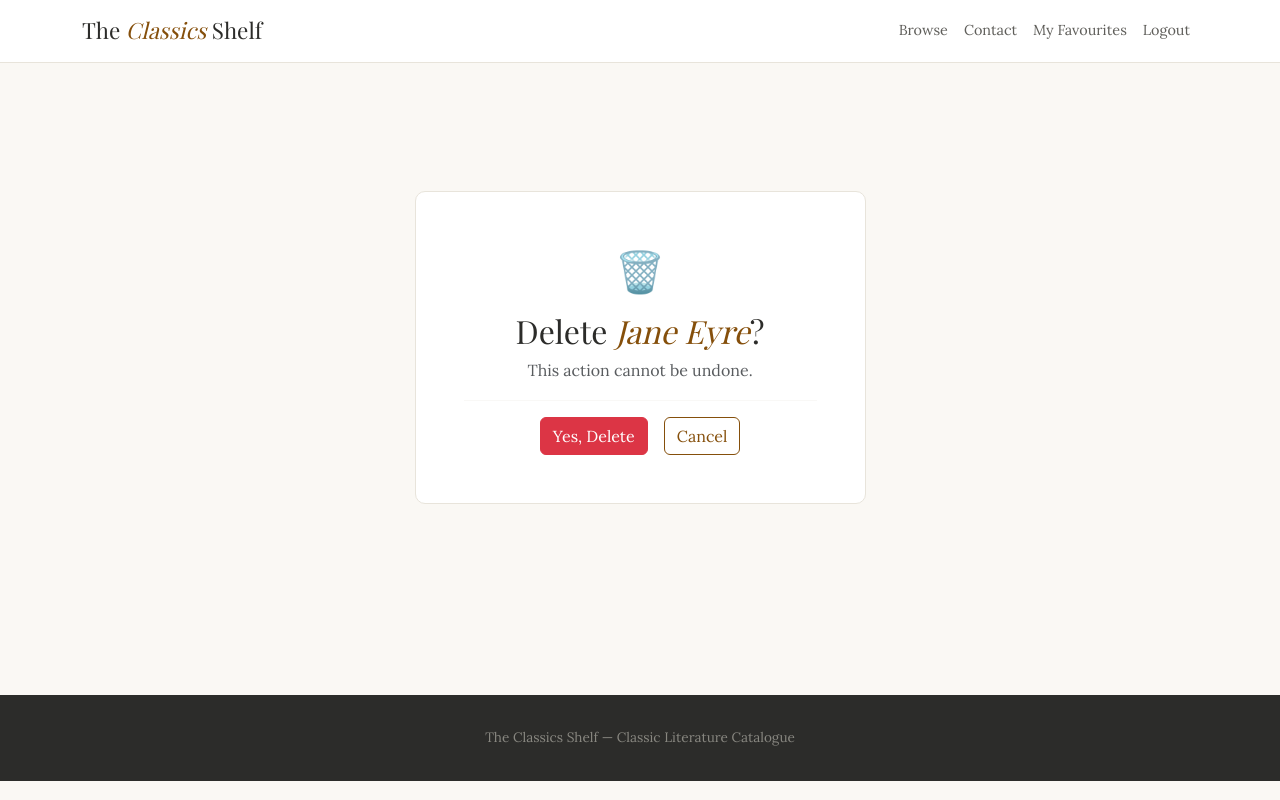
After one commit to Aj-Boi31/The_Classics_shelf, a Django app: page /book/1/delete/ in a window 1280 px wide. The commit adds this page. Run offline with Django 5.2, Linux system fonts and the light colour scheme; a user stored in the database is signed in; data comes from the database, SQL or seed files in the repository; both versions use the stored data as it was after the commit; some web fonts are replaced.

Commit message:
Add delete book functionality

```diff
--- a/books/urls.py
+++ b/books/urls.py
@@ -5,6 +5,7 @@ urlpatterns = [
     path('', views.BookListView.as_view(), name='book_list'),
     path('book/<int:pk>/', views.BookDetailView.as_view(), name='book_detail'),
     path('book/add/', views.BookCreateView.as_view(), name='book_add'),
+    path('book/<int:pk>/delete/', views.BookDeleteView.as_view(), name='book_delete'),
     path('book/<int:pk>/favourite/', views.favourite_toggle, name='favourite_toggle'),
     path('favourites/', views.FavouriteListView.as_view(), name='favourites'),
     path('contact/', views.contact_view, name='contact'),
--- a/books/views.py
+++ b/books/views.py
@@ -1,7 +1,7 @@
 from django.shortcuts import render, get_object_or_404, redirect
 from django.contrib.auth.decorators import login_required
 from django.contrib import messages
-from django.views.generic import ListView, DetailView, CreateView
+from django.views.generic import ListView, DetailView, CreateView, DeleteView
 from django.contrib.auth.mixins import LoginRequiredMixin
 from django.urls import reverse_lazy
 from .models import Book, Favourite, Genre
@@ -54,6 +54,11 @@ class BookCreateView(LoginRequiredMixin, CreateView):
     fields = ['title', 'author', 'year_published', 'genre', 'description', 'cover_image']
     success_url = reverse_lazy('book_list')
 
+class BookDeleteView(LoginRequiredMixin, DeleteView):
+    model = Book
+    template_name = 'books/book_delete.html'
+    success_url = reverse_lazy('book_list')
+
 @login_required
 def favourite_toggle(request, pk):
     book = get_object_or_404(Book, pk=pk)
--- /dev/null
+++ b/templates/books/book_delete.html
@@ -0,0 +1,27 @@
+{% extends 'base.html' %}
+
+{% block title %}Delete Book — The Classics Shelf{% endblock %}
+
+{% block content %}
+
+<div class="container mt-5 mb-5" style="min-height:65vh; padding-top:5rem;">
+  <div class="row justify-content-center">
+    <div class="col-md-5">
+      <div class="book-card p-5 text-center">
+        <div style="font-size:2.5rem; margin-bottom:0.5rem;">🗑️</div>
+        <h2 style="font-weight:400;">Delete <em style="color:#854F0B;">{{ book.title }}</em>?</h2>
+        <p class="text-muted mt-2">This action cannot be undone.</p>
+        <hr style="border-color:#e8e4db;">
+        <form method="post">
+          {% csrf_token %}
+          <div class="d-flex gap-3 justify-content-center mt-3">
+            <button type="submit" class="btn btn-danger">Yes, Delete</button>
+            <a href="{% url 'book_detail' book.pk %}" class="btn btn-outline-primary">Cancel</a>
+          </div>
+        </form>
+      </div>
+    </div>
+  </div>
+</div>
+
+{% endblock %}
--- a/templates/books/book_detail.html
+++ b/templates/books/book_detail.html
@@ -33,6 +33,10 @@
           <a href="{% url 'favourite_toggle' book.pk %}" class="btn btn-primary"
              style="width:220px; color:#fff; text-decoration:none;">♡ Add to Favourites</a>
         {% endif %}
+
+        <a href="{% url 'book_delete' book.pk %}" class="btn btn-outline-danger mt-2"
+           style="width:220px; text-decoration:none;">🗑 Delete Book</a>
+
       {% else %}
         <a href="{% url 'login' %}" class="btn btn-outline-primary"
            style="width:220px; color:#854F0B; text-decoration:none;">Login to Save Favourites</a>
```
Also changed, not shown: db.sqlite3, media/covers/hobbit_Bv3chG9.jpg (added).
